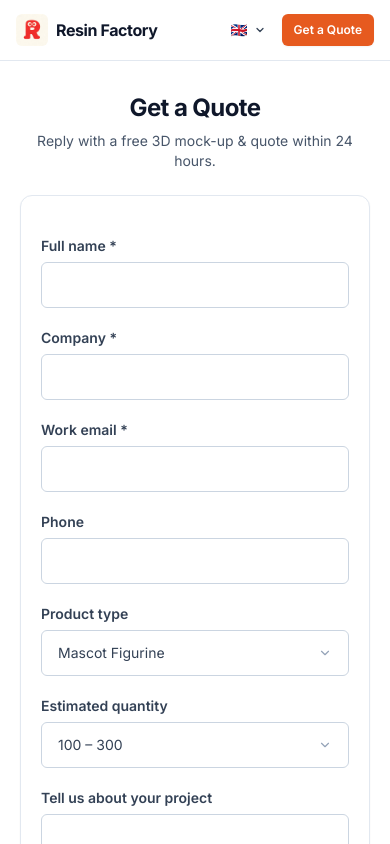
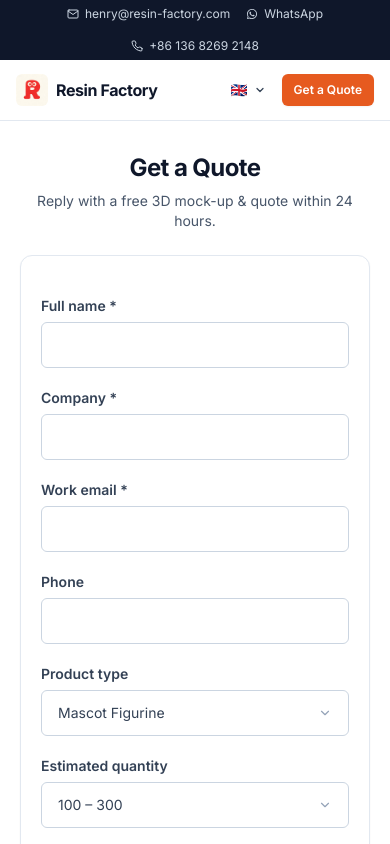
Before and after one commit to Henry-810907/Resin-Factory, a Next.js app: page /en/contact in a window 390 px wide. Shown: the top 844 px of the page. Built offline with nearby package versions, Linux system fonts and the light colour scheme.

Commit message:
Add top contact bar with email, WhatsApp, phone links

```diff
--- a/components/Header.tsx
+++ b/components/Header.tsx
@@ -27,7 +27,25 @@ export default function Header({ dict, lang }: Props) {
   ];
 
   return (
-    <header className="w-full bg-white border-b border-slate-200 sticky top-0 z-50">
+    <header className="w-full sticky top-0 z-50">
+      {/* 顶部联系信息条 */}
+      <div className="bg-brand-dark text-slate-300 text-xs py-1.5">
+        <div className="max-w-7xl mx-auto px-4 sm:px-6 flex items-center justify-center gap-4 sm:gap-6 flex-wrap">
+          <a href="mailto:henry@resin-factory.com" className="hover:text-brand-orange transition flex items-center gap-1.5">
+            <svg width="12" height="12" viewBox="0 0 24 24" fill="none" stroke="currentColor" strokeWidth="2" strokeLinecap="round" strokeLinejoin="round"><rect x="2" y="4" width="20" height="16" rx="2" /><path d="m2 6 10 7L22 6" /></svg>
+            <span>henry@resin-factory.com</span>
+          </a>
+          <a href="https://wa.me/8613682692148" target="_blank" rel="noopener noreferrer" className="hover:text-brand-orange transition flex items-center gap-1.5">
+            <svg width="12" height="12" viewBox="0 0 32 32" fill="currentColor"><path d="M16.003 2.667c-7.36 0-13.336 5.973-13.336 13.333 0 2.347.61 4.64 1.776 6.667l-1.886 6.886 7.06-1.853a13.27 13.27 0 0 0 6.382 1.626h.005c7.357 0 13.333-5.972 13.333-13.333 0-3.561-1.386-6.91-3.901-9.426a13.244 13.244 0 0 0-9.433-3.9zm0 24.36h-.004a11.06 11.06 0 0 1-5.642-1.546l-.405-.241-4.19 1.099 1.118-4.084-.263-.42a11.072 11.072 0 0 1-1.696-5.835c0-6.122 4.984-11.105 11.085-11.105 2.962 0 5.745 1.155 7.835 3.249a10.998 10.998 0 0 1 3.244 7.84c0 6.123-4.984 11.043-11.082 11.043zm6.078-8.273c-.333-.166-1.969-.972-2.273-1.082-.305-.111-.527-.166-.749.166-.222.333-.86 1.082-1.054 1.305-.194.222-.388.249-.721.083-.333-.166-1.405-.518-2.677-1.65-.989-.881-1.659-1.97-1.853-2.303-.194-.333-.021-.513.146-.679.15-.149.333-.388.5-.582.166-.194.222-.333.333-.555.111-.222.056-.416-.027-.582-.083-.166-.749-1.806-1.026-2.475-.27-.65-.546-.562-.75-.572l-.638-.011c-.222 0-.582.083-.886.416-.305.333-1.165 1.139-1.165 2.776 0 1.638 1.193 3.221 1.359 3.443.166.222 2.347 3.583 5.685 5.024.794.343 1.413.547 1.896.7.797.253 1.522.218 2.094.132.639-.095 1.969-.805 2.247-1.583.277-.777.277-1.444.194-1.583-.083-.139-.305-.222-.638-.388z" /></svg>
+            <span>WhatsApp</span>
+          </a>
+          <a href="tel:+8613682692148" className="hover:text-brand-orange transition flex items-center gap-1.5">
+            <svg width="12" height="12" viewBox="0 0 24 24" fill="none" stroke="currentColor" strokeWidth="2" strokeLinecap="round" strokeLinejoin="round"><path d="M22 16.92v3a2 2 0 0 1-2.18 2 19.79 19.79 0 0 1-8.63-3.07 19.5 19.5 0 0 1-6-6 19.79 19.79 0 0 1-3.07-8.67A2 2 0 0 1 4.11 2h3a2 2 0 0 1 2 1.72c.13.96.37 1.9.72 2.81a2 2 0 0 1-.45 2.11l-1.27 1.27a16 16 0 0 0 6 6l1.27-1.27a2 2 0 0 1 2.11-.45c.91.35 1.85.59 2.81.72A2 2 0 0 1 22 16.92z" /></svg>
+            <span>+86 136 8269 2148</span>
+          </a>
+        </div>
+      </div>
+      <div className="bg-white border-b border-slate-200">
       <div className="max-w-7xl mx-auto flex items-center justify-between gap-2 sm:gap-4 px-4 sm:px-6 py-3 sm:py-4">
         <Link href={`/${lang}`} aria-label={dict.homeAria} className="flex items-center gap-2 shrink-0">
           <Image src="/logo.jpg" alt="Resin Factory Logo" width={32} height={32} className="rounded-md" />
@@ -54,6 +72,7 @@ export default function Header({ dict, lang }: Props) {
           </Link>
         </div>
       </div>
+      </div>
     </header>
   );
 }
```
